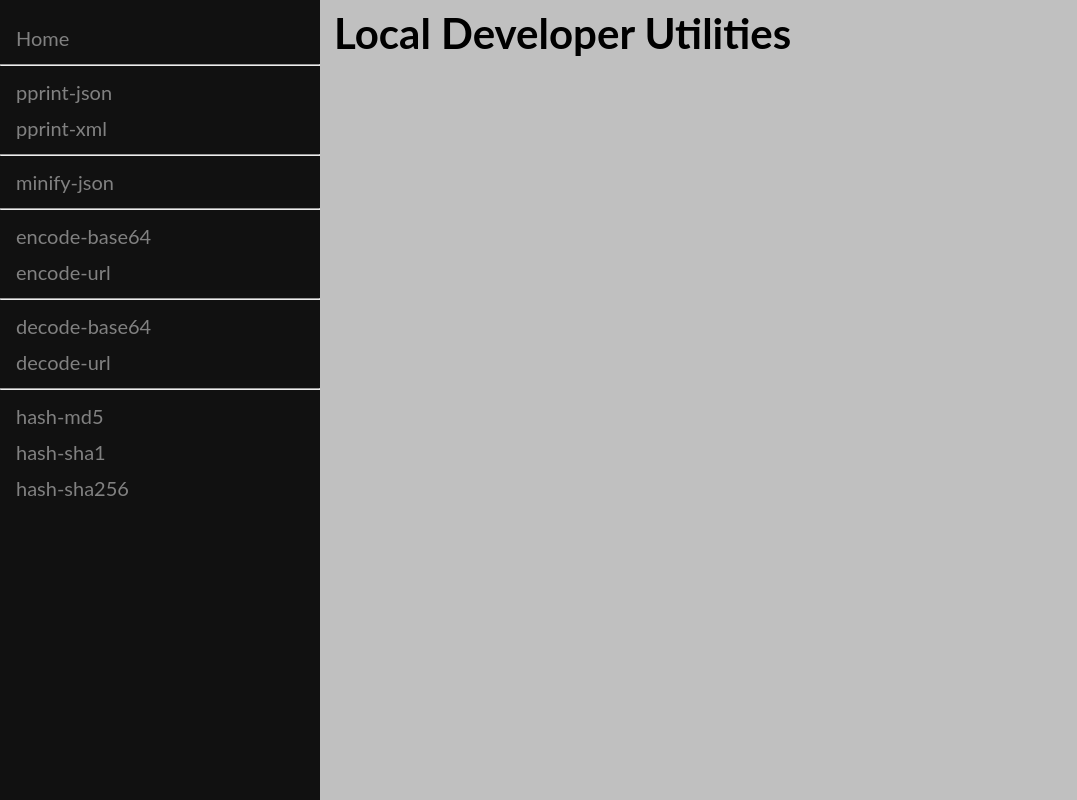
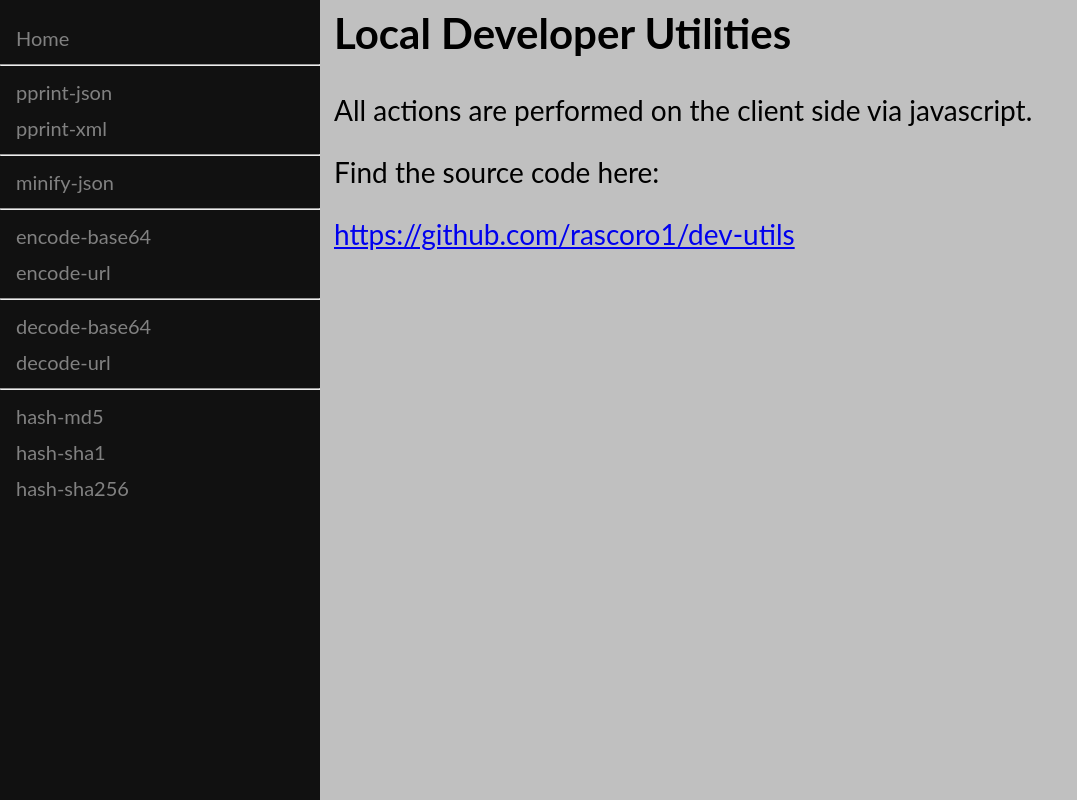
Before and after one commit to AndrewCopeland/dev-utils, a Flask app: page / in a window 1280 px wide. Shown: the whole page, without its empty margins (0-1077 px from the left). Run offline with Flask 2, Linux system fonts and the light colour scheme.

Commit message:
Update README and homepage

```diff
--- a/templates/index.html
+++ b/templates/index.html
@@ -25,6 +25,9 @@
     </div>
     <div class="main">
       <h2>Local Developer Utilities</h2>
+      <p>All actions are performed on the client side via javascript.</p>
+      <p>Find the source code here:</p>
+      <a href="https://github.com/rascoro1/dev-utils">https://github.com/rascoro1/dev-utils</a>
     </div>
   </body>
 </html>
```
Also changed, not shown: README.md.
